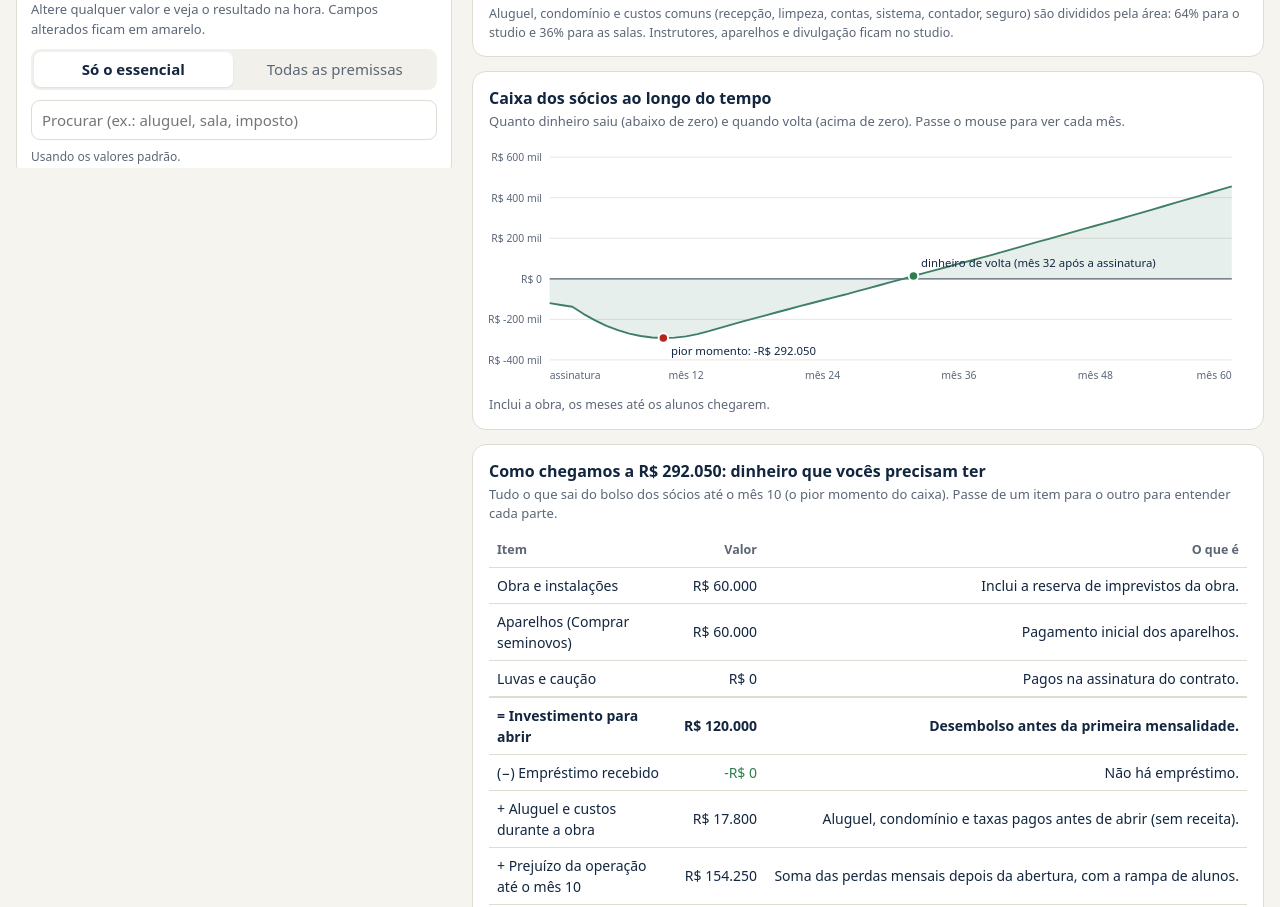
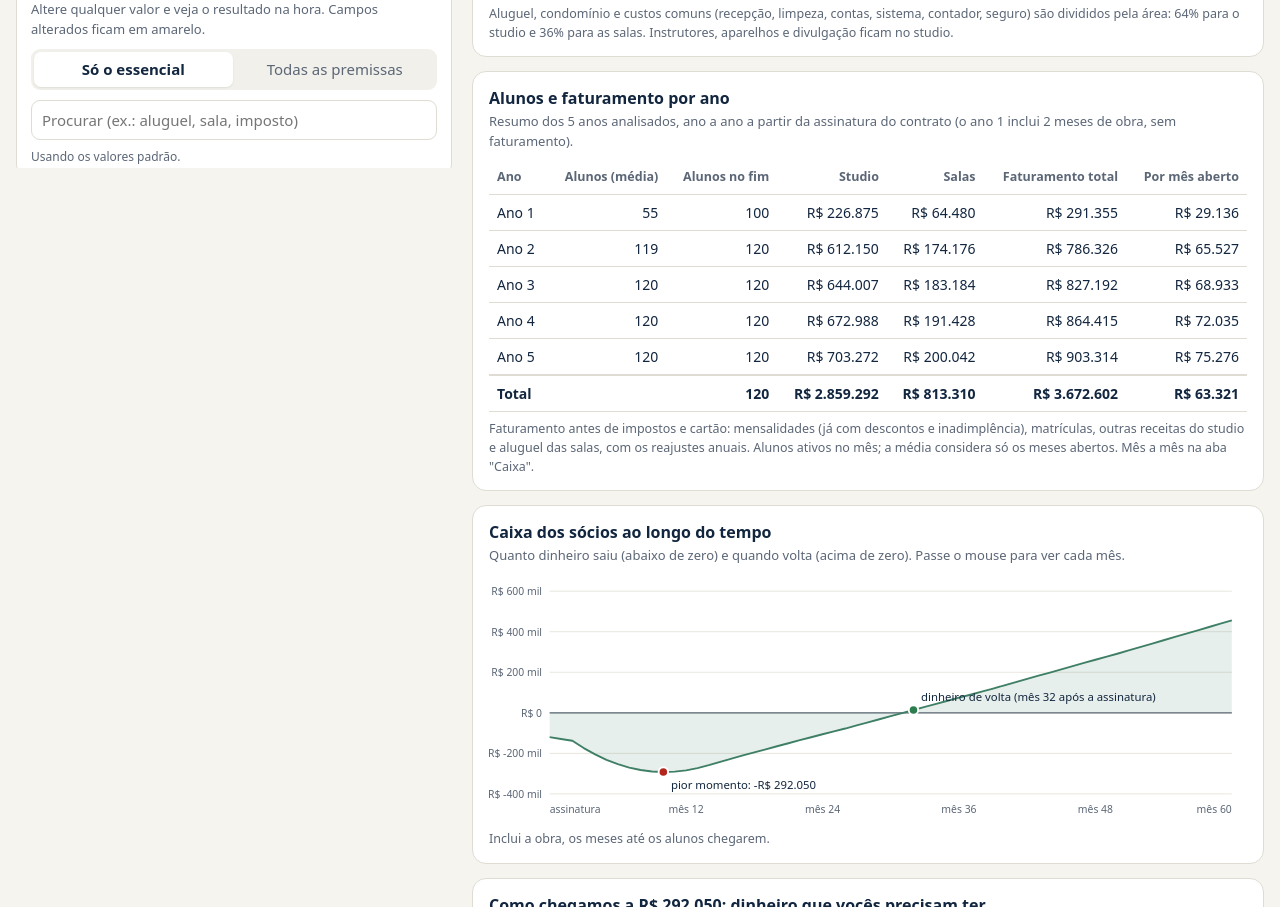
Before and after one commit to tmr6583/core-one-simulador, a plain HTML site: page index.html in a window 1280 px wide. Shown: the part 1029-1936 px from the top of the page. Drawn offline with Linux system fonts and the light colour scheme.

Commit message:
Atualiza simulador

```diff
--- a/index.html
+++ b/index.html
@@ -624,7 +624,7 @@ function simulate(p0, modelo){
     let proj, row;
     if(m<=p.mesesObra){
       proj = -(alug + p.condIptu + p.taxasPrediais + p.garantia);
-      row = {m, fase:"Obra", alunos:null, receita:0};
+      row = {m, fase:"Obra", alunos:null, receita:0, recStudio:0, recSalas:0};
     } else {
       const k = m - p.mesesObra, y = Math.floor((k-1)/12);
       const fP = Math.pow(1+p.reajPreco/100, y), fC = Math.pow(1+p.inflCustos/100, y);
@@ -644,7 +644,7 @@ function simulate(p0, modelo){
       recHist.push(recT + c.rec); folHist.push(folhaMes);
       const custos = alug + d.outrosFixos*fC + eq.opex(k) + eq.oneoff(k) + (A*p.cvAluno + novos*p.cac)*fC;
       proj = recT*(1-tx.tT) + c.liq - custos;
-      row = {m, k, fase:"Funcionando", alunos:A, receita:recT + c.rec, simp:tx.simp, anexo:tx.anexo, fatorR:fr};
+      row = {m, k, fase:"Funcionando", alunos:A, receita:recT + c.rec, recStudio:recT, recSalas:c.rec, simp:tx.simp, anexo:tx.anexo, fatorR:fr};
       if(proj<0) mesesNeg++;
       if(tx.anexo==="V") mesesAnexoV++;
       if(mesLucro===null && proj>=0) mesLucro = k;
@@ -669,6 +669,20 @@ function simulate(p0, modelo){
   const reserva = Math.max(0, p.reservaMeses)*r.opex;
   return {...r, p, capexTotal, upfront, payback, paybackDesc, exposicao: Math.max(0,-minSoc), reserva, capitalRec: Math.max(0,-minSoc) + reserva, minMes, vpl, tir: irr(flowsR),
           il: upfront>0 ? pvFut/upfront : null, rows, H, mesLucro, mesesNeg, mesesAnexoV, residual, caucaoVal, dividasFim, cumFinal: cumSoc + residual + caucaoVal - dividasFim};
+}
+// D8: alunos e faturamento por ano, com anos contados da assinatura do contrato (o ano 1 inclui a obra).
+// Faturamento = mensalidades (já com descontos e inadimplência) + matrículas + outras receitas + salas, antes de impostos.
+function resumoAnual(s){
+  const anos = [];
+  for(let i=0; i<s.rows.length; i+=12){
+    const rs = s.rows.slice(i, i+12), abertos = rs.filter(r => r.k), fim = rs[rs.length-1];
+    const soma = k => rs.reduce((a, r) => a + r[k], 0);
+    anos.push({ano: i/12 + 1, de: rs[0].m, ate: fim.m, meses: rs.length, abertos: abertos.length,
+      alunosMedia: abertos.length ? abertos.reduce((a, r) => a + r.alunos, 0)/abertos.length : 0, alunosFim: fim.alunos === null ? 0 : fim.alunos,
+      studio: soma("recStudio"), salas: soma("recSalas"), total: soma("receita")});
+  }
+  const t = anos.reduce((a, y) => ({studio: a.studio + y.studio, salas: a.salas + y.salas, total: a.total + y.total, abertos: a.abertos + y.abertos}), {studio:0, salas:0, total:0, abertos:0});
+  return {anos, total: {...t, meses: s.rows.length, alunosFim: anos.length ? anos[anos.length-1].alunosFim : 0}};
 }
 // TIR mensal por bisseção, anualizada. null se não houver troca de sinal (ex.: fluxo nunca volta, ou duas trocas).
 function irr(flows){
@@ -1468,6 +1482,15 @@ function renderResults(){
         ${bal.rows.map((u,i)=>`<tr${i===2?' class="total"':''}><td>${u.nome}</td><td>${brl(u.ent)}</td><td>${brl(u.sai)}</td><td>${sgn(u.res)}</td><td>${u.ent>0?pct(u.res/u.ent,0):"—"}</td></tr>`).join("")}
       </table></div>
       <p class="note">Aluguel, condomínio e custos comuns (recepção, limpeza, contas, sistema, contador, seguro) são divididos pela área: ${pct(1-bal.share,0)} para o studio e ${pct(bal.share,0)} para as salas. Instrutores, aparelhos e divulgação ficam no studio.</p></div>`
+    + (() => { const ra = resumoAnual(s), porMes = y => y.abertos ? brl(y.total/y.abertos) : "—";
+      return `
+    <div class="card"><h3>Alunos e faturamento por ano</h3><p class="sub">Resumo dos ${anosTxt(s.H)} analisados, ano a ano a partir da assinatura do contrato${p.mesesObra>0?` (o ano 1 inclui ${num(p.mesesObra)} ${p.mesesObra===1?"mês":"meses"} de obra, sem faturamento)`:""}.</p>
+      <div class="scroll"><table class="anual">
+        <tr><th>Ano</th><th>Alunos (média)</th><th>Alunos no fim</th><th>Studio</th><th>Salas</th><th>Faturamento total</th><th>Por mês aberto</th></tr>
+        ${ra.anos.map(y => `<tr><td>Ano ${y.ano}${y.meses<12?` <small>(meses ${y.de}–${y.ate})</small>`:""}</td><td>${num(y.alunosMedia)}</td><td>${num(y.alunosFim)}</td><td>${brl(y.studio)}</td><td>${brl(y.salas)}</td><td>${brl(y.total)}</td><td>${porMes(y)}</td></tr>`).join("")}
+        <tr class="total"><td>Total</td><td></td><td>${num(ra.total.alunosFim)}</td><td>${brl(ra.total.studio)}</td><td>${brl(ra.total.salas)}</td><td>${brl(ra.total.total)}</td><td>${porMes(ra.total)}</td></tr>
+      </table></div>
+      <p class="note">Faturamento antes de impostos e cartão: mensalidades (já com descontos e inadimplência), matrículas, outras receitas do studio e aluguel das salas, com os reajustes anuais. Alunos ativos no mês; a média considera só os meses abertos. Mês a mês na aba "Caixa".</p></div>`; })()
     + `
     <div class="card"><h3>Caixa dos sócios ao longo do tempo</h3><p class="sub">Quanto dinheiro saiu (abaixo de zero) e quando volta (acima de zero). Passe o mouse para ver cada mês.</p>
       <div class="chartbox" id="chartbox">${ch.svg}<div class="tip"></div></div>
```
